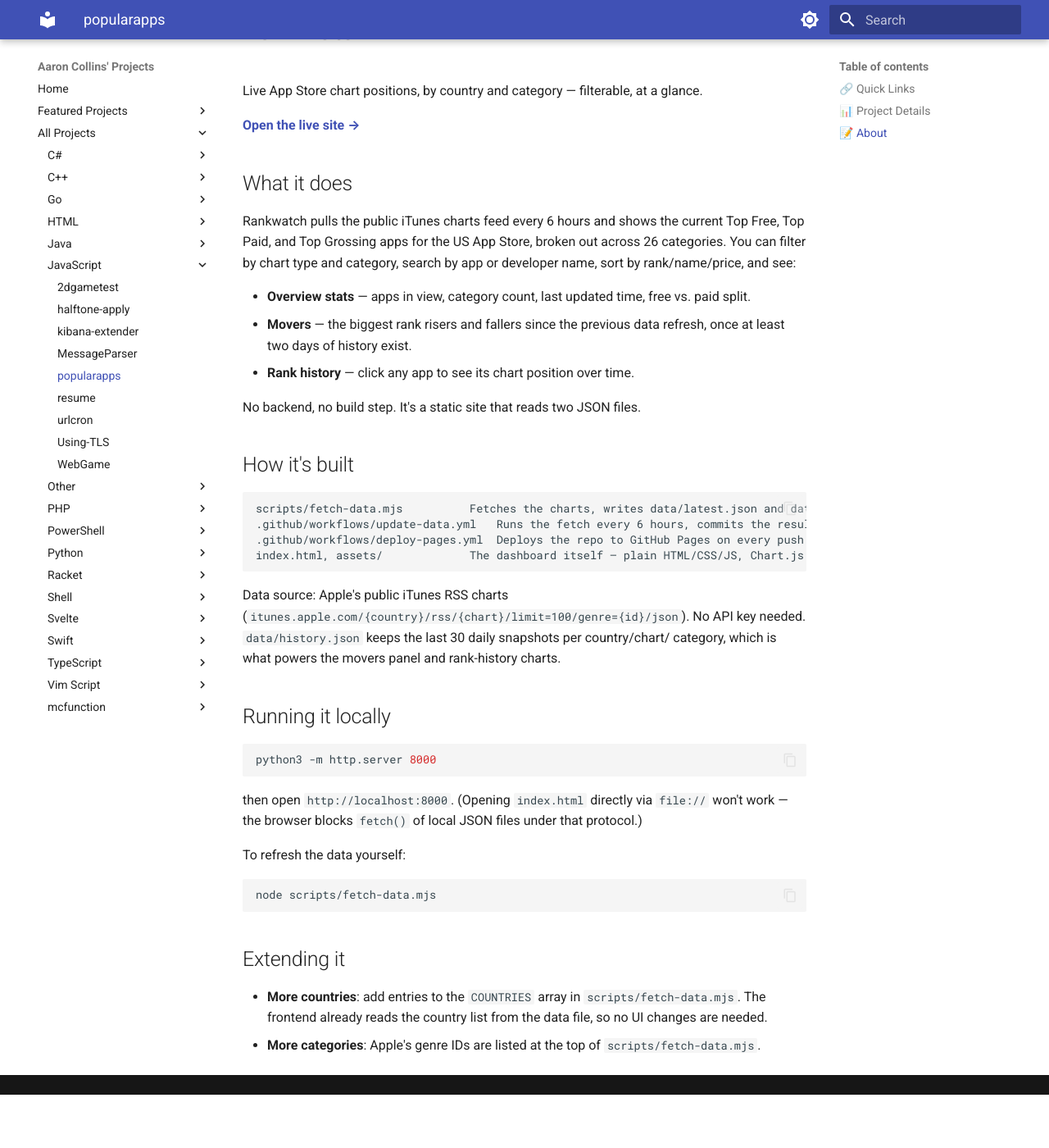
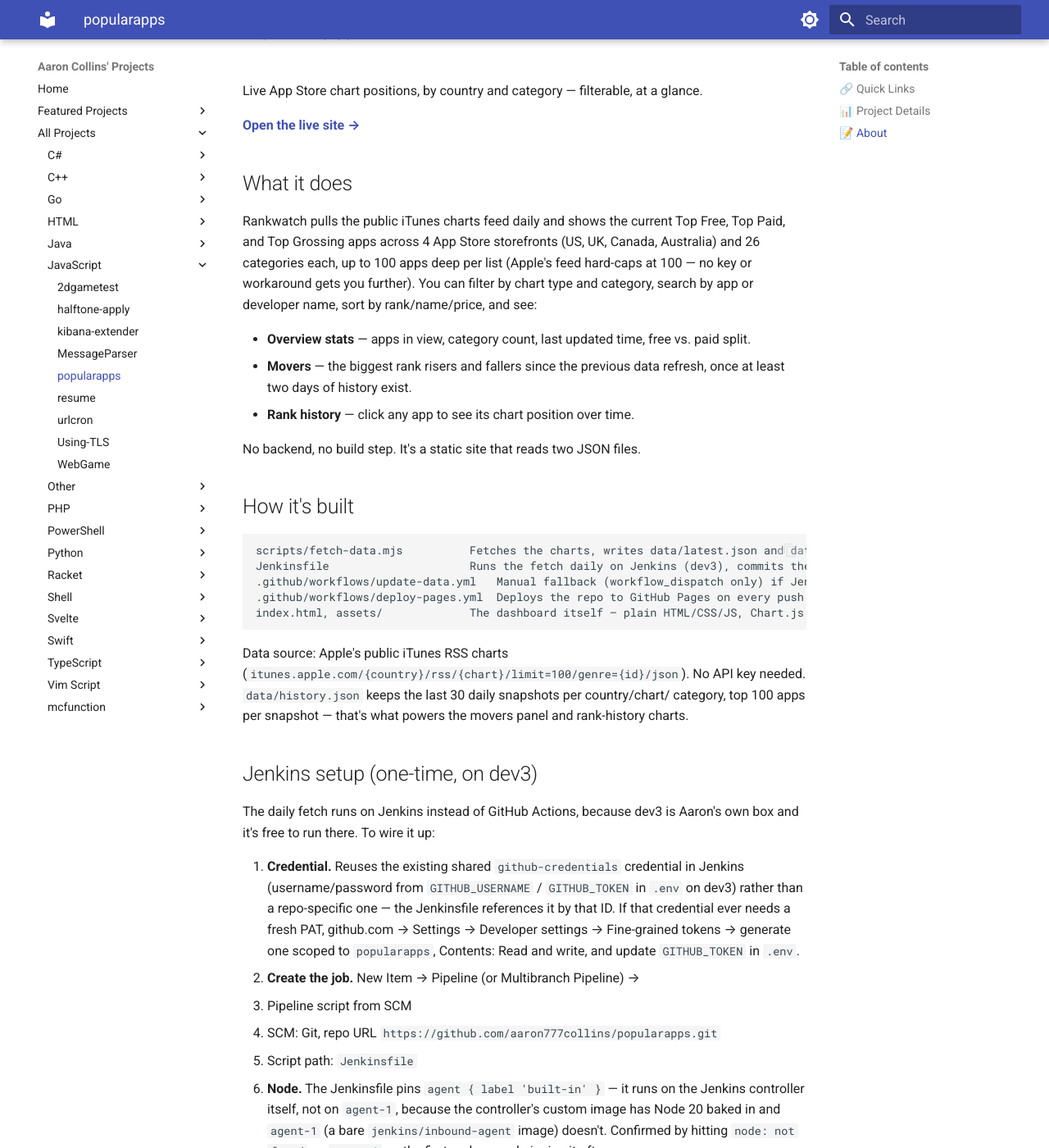
Before and after one commit to aaron777collins/projects, an MkDocs documentation site: the page built from docs/popularapps.md, in a window 1280 px wide and 1400 px high, scrolled down 615 px. Shown: the whole window at 82% size. Built offline with MkDocs 1.6.1 and Material for MkDocs 9.7.7, drawn with Linux system fonts in a browser that asks for light colours; before the commit the page ends 1950 px from its top, so only the background shows below that; some of the changed text lies outside the part shown.

````diff
--- a/docs/popularapps.md
+++ b/docs/popularapps.md
@@ -23,10 +23,11 @@ Live App Store chart positions, by country and category — filterable, at a gla
 
 ## What it does
 
-Rankwatch pulls the public iTunes charts feed every 6 hours and shows the current
-Top Free, Top Paid, and Top Grossing apps for the US App Store, broken out across
-26 categories. You can filter by chart type and category, search by app or
-developer name, sort by rank/name/price, and see:
+Rankwatch pulls the public iTunes charts feed daily and shows the current
+Top Free, Top Paid, and Top Grossing apps across 4 App Store storefronts (US,
+UK, Canada, Australia) and 26 categories each, up to 100 apps deep per list
+(Apple's feed hard-caps at 100 — no key or workaround gets you further). You can filter by chart type and category,
+search by app or developer name, sort by rank/name/price, and see:
 
 - **Overview stats** — apps in view, category count, last updated time, free vs.
   paid split.
@@ -40,7 +41,8 @@ No backend, no build step. It's a static site that reads two JSON files.
 
 ```
 scripts/fetch-data.mjs          Fetches the charts, writes data/latest.json and data/history.json
-.github/workflows/update-data.yml   Runs the fetch every 6 hours, commits the result
+Jenkinsfile                     Runs the fetch daily on Jenkins (dev3), commits the result
+.github/workflows/update-data.yml   Manual fallback (workflow_dispatch only) if Jenkins is down
 .github/workflows/deploy-pages.yml  Deploys the repo to GitHub Pages on every push to main
 index.html, assets/             The dashboard itself — plain HTML/CSS/JS, Chart.js for charts
 ```
@@ -48,7 +50,32 @@ index.html, assets/             The dashboard itself — plain HTML/CSS/JS, Char
 Data source: Apple's public iTunes RSS charts
 (`itunes.apple.com/{country}/rss/{chart}/limit=100/genre={id}/json`). No API key
 needed. `data/history.json` keeps the last 30 daily snapshots per country/chart/
-category, which is what powers the movers panel and rank-history charts.
+category, top 100 apps per snapshot — that's what powers the movers panel and
+rank-history charts.
+
+## Jenkins setup (one-time, on dev3)
+
+The daily fetch runs on Jenkins instead of GitHub Actions, because dev3 is
+Aaron's own box and it's free to run there. To wire it up:
+
+1. **Credential.** Reuses the existing shared `github-credentials`
+   credential in Jenkins (username/password from `GITHUB_USERNAME` /
+   `GITHUB_TOKEN` in `.env` on dev3) rather than a repo-specific one — the
+   Jenkinsfile references it by that ID. If that credential ever needs a
+   fresh PAT, github.com → Settings → Developer settings → Fine-grained
+   tokens → generate one scoped to `popularapps`, Contents: Read and write,
+   and update `GITHUB_TOKEN` in `.env`.
+2. **Create the job.** New Item → Pipeline (or Multibranch Pipeline) →
+   - Pipeline script from SCM
+   - SCM: Git, repo URL `https://github.com/aaron777collins/popularapps.git`
+   - Script path: `Jenkinsfile`
+3. **Node.** The Jenkinsfile pins `agent { label 'built-in' }` — it runs
+   on the Jenkins controller itself, not on `agent-1`, because the
+   controller's custom image has Node 20 baked in and `agent-1` (a bare
+   `jenkins/inbound-agent` image) doesn't. Confirmed by hitting `node: not
+   found` on `agent-1` on the first real run and pinning it after.
+4. Trigger a build manually once to confirm it pushes correctly, then let the
+   `cron('H 6 * * *')` schedule in the Jenkinsfile take over.
 
 ## Running it locally
 
@@ -69,7 +96,10 @@ node scripts/fetch-data.mjs
 ## Extending it
 
 - **More countries**: add entries to the `COUNTRIES` array in
-  `scripts/fetch-data.mjs`. The frontend already reads the country list from the
-  data file, so no UI changes are needed.
+  `scripts/fetch-data.mjs` (ISO country code Apple's storefronts use, e.g.
+  `de`, `fr`, `jp`). The frontend already reads the country list from the data
+  file, so no UI changes are needed — but each additional country adds ~78
+  requests to the run (~2-3 min at current throughput), so bump the
+  `Jenkinsfile`'s `timeout(...)` if you add several at once.
 - **More categories**: Apple's genre IDs are listed at the top of
   `scripts/fetch-data.mjs`.
````
Also changed, not shown: other parts of docs/popularapps.md (+1 -1 lines), docs/MinecraftDatapackLanguage.md (+1 -1 lines), docs/projects-test.md (+1 -1 lines), docs/projects.md (+1 -1 lines).
